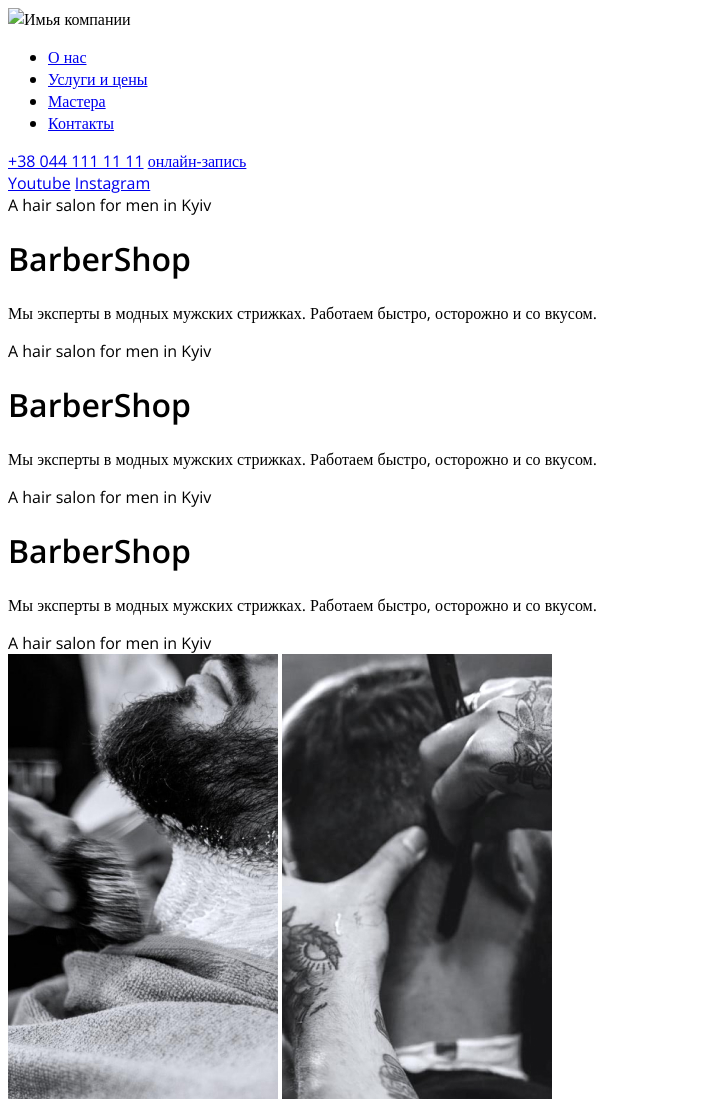
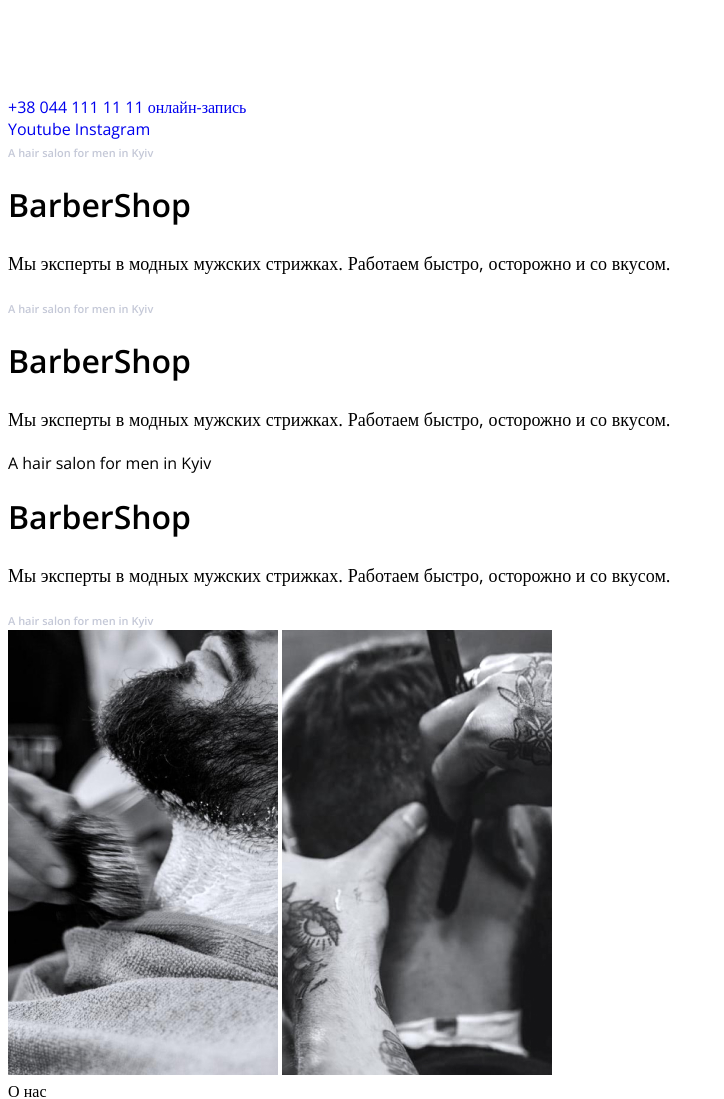
Before and after one commit to GalSanyi/frontand_40, a plain HTML site: page index.html in a window 1280 px wide. Shown: the top 1099 px of the page, without its empty margins (0-724 px from the left). Drawn offline with nearby package versions, Linux system fonts and the light colour scheme.

Commit message:
decoration

```diff
--- a/css/style.css
+++ b/css/style.css
@@ -2,13 +2,25 @@
   --primery-color: #ff6c00;
   --secondary-color: #191c26;
   --text-primery: #303030;
-
   --text-secondary: #9da4bd;
 }
 body {
   font-family: "Open Sans";
 }
-
+ul {
+  list-style: none;
+  padding: 0;
+  margin: 0;
+}
+a {
+  text-decoration: none;
+}
+.subtitle-secondary {
+  font-weight: 600;
+  font-size: 11px;
+  line-height: 15px;
+  color: #9da4bd99;
+}
 h2.section-title {
   font-family: Raleway;
   font-weight: bold;
@@ -20,3 +32,19 @@ h2.section-title {
 h2.section-title.lighten {
   color: #ffffff;
 }
+.hero-discription {
+  color: var(--text-secondar);
+  font-weight: 400;
+  font-size: 18px;
+  line-height: 30px;
+}
+
+a.nav-link {
+  font-weight: 600;
+  font-size: 12px;
+  line-height: 16px;
+  color: #ffffff;
+}
+a.nav-link:hover {
+  color: var(--primery-color);
+}
--- a/index.html
+++ b/index.html
@@ -18,12 +18,6 @@
       <!-- Navbar -->
 
       <nav class="Navbar">
-        <img
-          src="./images/Bg1.png"
-          alt="Имья компании"
-          class="logo-img"
-          width="1125"
-        />
         <ul class="nav-links">
           <li><a href="#about-section" class="nav-link">О нас</a></li>
           <li><a href="#price-section" class="nav-link">Услуги и цены</a></li>
```
